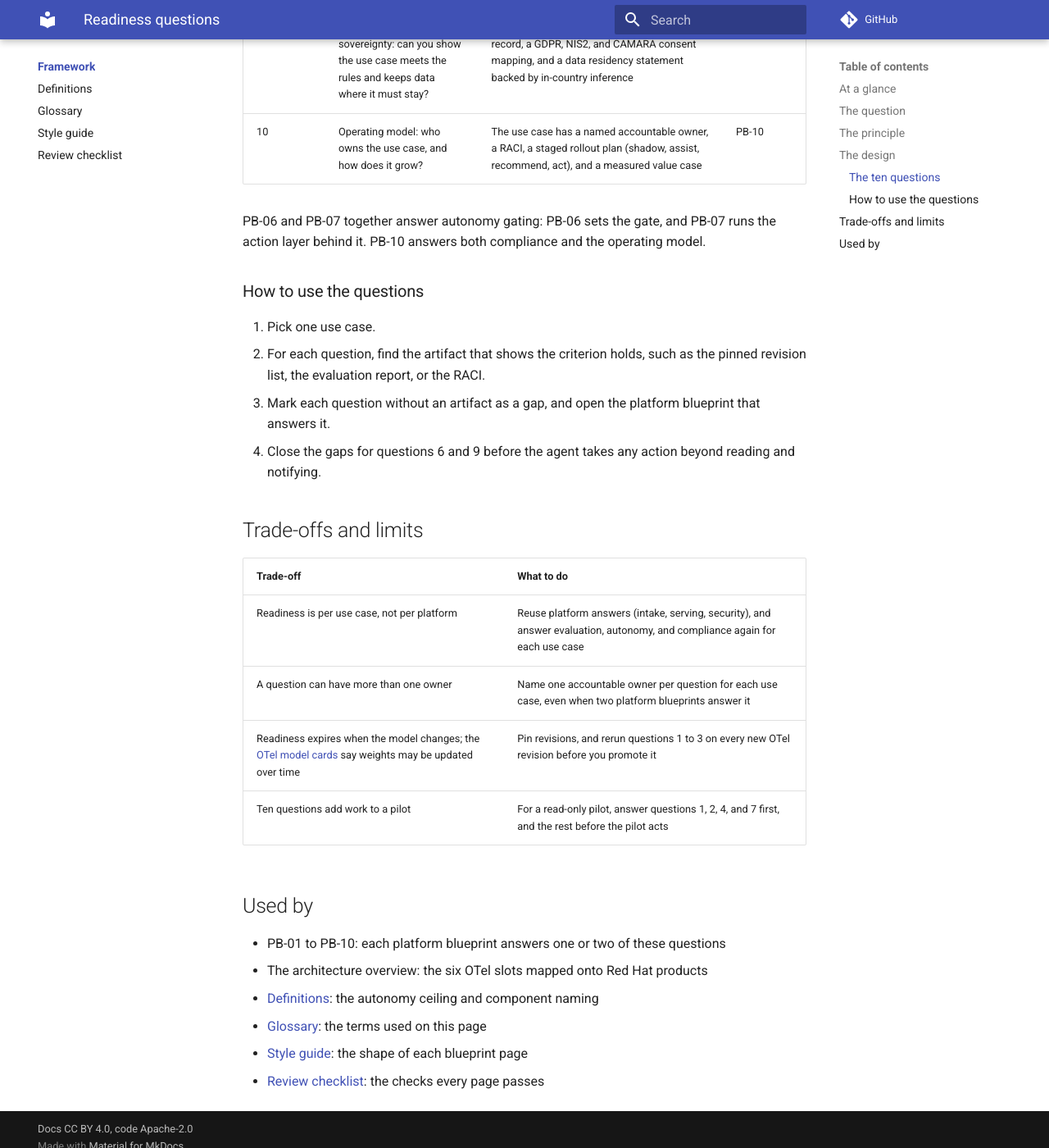
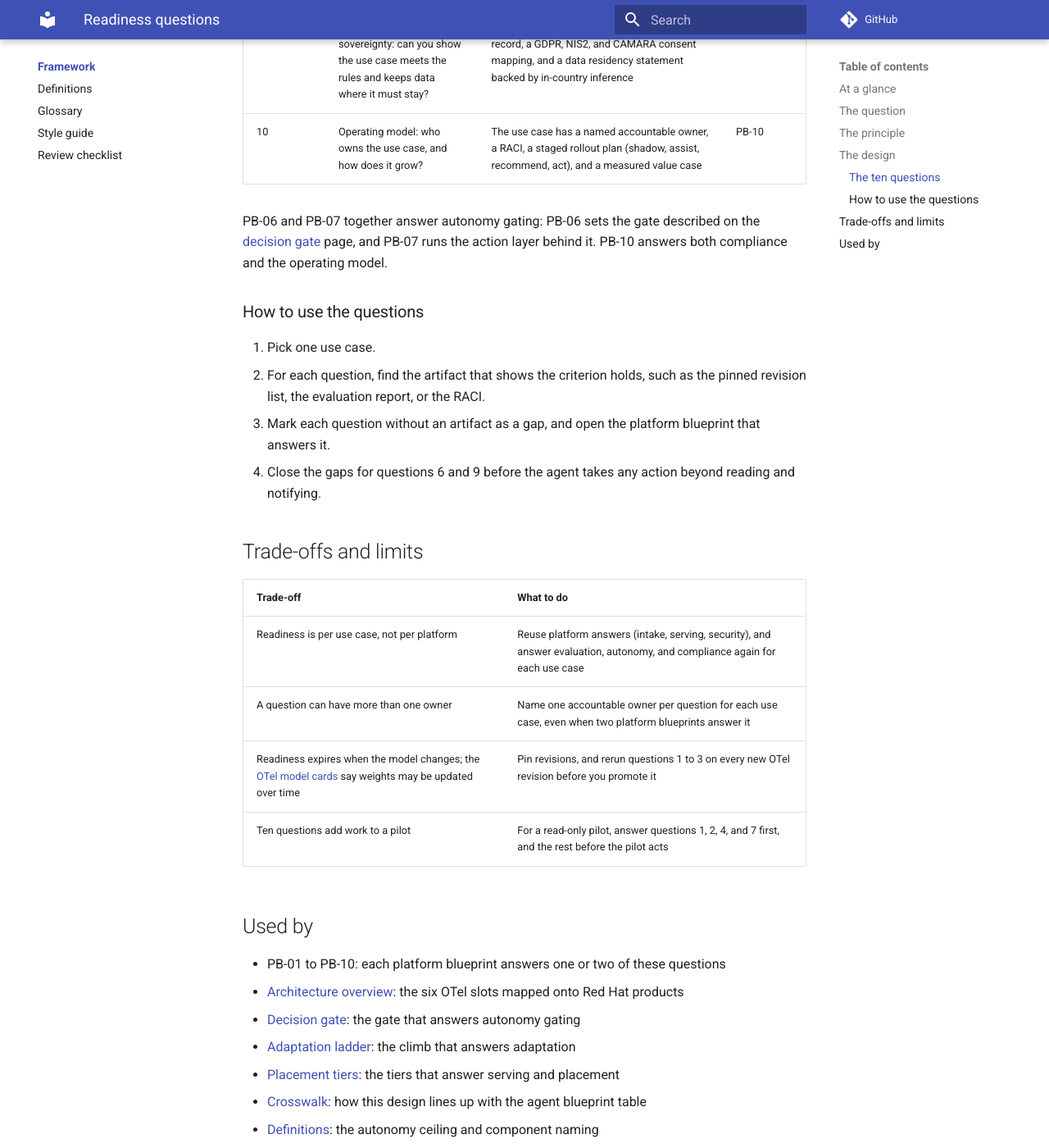
Before and after one commit to ravisharma5/otel-telco-blueprints, an MkDocs documentation site: the page built from framework/index.md, in a window 1280 px wide and 1400 px high, scrolled down 2132 px. Shown: the whole window at 82% size. Built offline with MkDocs 1.6.1 and Material for MkDocs 9.7.7, drawn with Linux system fonts in a browser that asks for light colours; comment, search, counter and statistics services are not loaded.

Commit message:
docs(architecture): cross-links between reference pages

```diff
--- a/framework/index.md
+++ b/framework/index.md
@@ -47,7 +47,7 @@ A use case is ready for production when all ten criteria hold for that use case.
 | 9 | Compliance and sovereignty: can you show the use case meets the rules and keeps data where it must stay? | Each use case has an EU AI Act classification record, a GDPR, NIS2, and CAMARA consent mapping, and a data residency statement backed by in-country inference | PB-10 |
 | 10 | Operating model: who owns the use case, and how does it grow? | The use case has a named accountable owner, a RACI, a staged rollout plan (shadow, assist, recommend, act), and a measured value case | PB-10 |
 
-PB-06 and PB-07 together answer autonomy gating: PB-06 sets the gate, and PB-07 runs the action layer behind it. PB-10 answers both compliance and the operating model.
+PB-06 and PB-07 together answer autonomy gating: PB-06 sets the gate described on the [decision gate](../architecture/decision-gate.md) page, and PB-07 runs the action layer behind it. PB-10 answers both compliance and the operating model.
 
 ### How to use the questions
 
@@ -68,7 +68,11 @@ PB-06 and PB-07 together answer autonomy gating: PB-06 sets the gate, and PB-07
 ## Used by
 
 - PB-01 to PB-10: each platform blueprint answers one or two of these questions
-- The architecture overview: the six OTel slots mapped onto Red Hat products
+- [Architecture overview](../architecture/index.md): the six OTel slots mapped onto Red Hat products
+- [Decision gate](../architecture/decision-gate.md): the gate that answers autonomy gating
+- [Adaptation ladder](../architecture/adaptation-ladder.md): the climb that answers adaptation
+- [Placement tiers](../architecture/placement.md): the tiers that answer serving and placement
+- [Crosswalk](../architecture/crosswalk.md): how this design lines up with the agent blueprint table
 - [Definitions](definitions.md): the autonomy ceiling and component naming
 - [Glossary](glossary.md): the terms used on this page
 - [Style guide](style-guide.md): the shape of each blueprint page
```
Also changed, not shown: architecture/index.md (+7 -4 lines), architecture/placement.md (+1 -0 lines).
